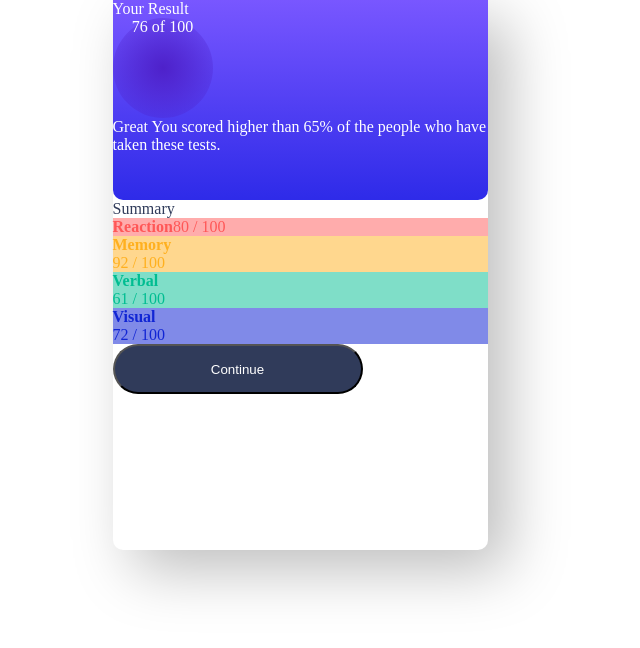
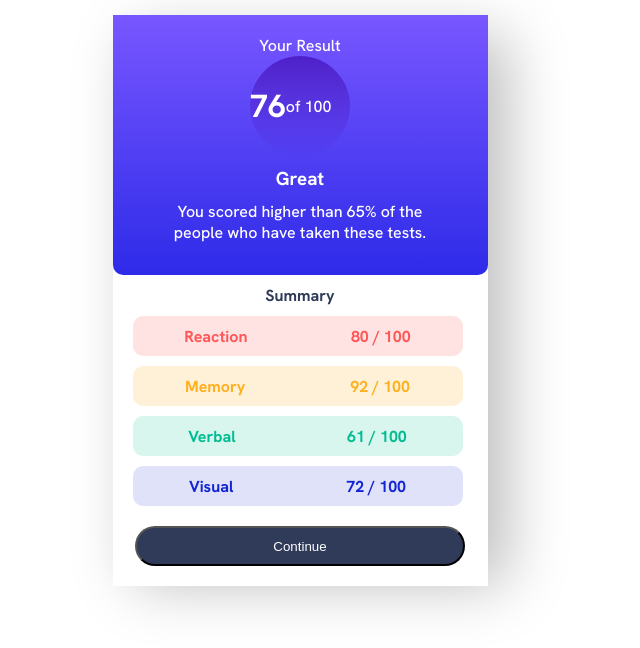
Before and after one commit to erispink/exe, a plain HTML site: page Frontend Mentor Challenges/results-summary-component-main/results-summary-component-main/index.html in a window 1280 px wide. Shown: the whole page, without its empty margins (340-980 px from the left). Drawn offline with Linux system fonts and the light colour scheme.

Commit message:
update
testes

```diff
--- a/Frontend Mentor Challenges/results-summary-component-main/results-summary-component-main/index.html
+++ b/Frontend Mentor Challenges/results-summary-component-main/results-summary-component-main/index.html
@@ -12,12 +12,12 @@
         <div class="blue">
             Your Result
               <div class="circle">
-                  76
+                  <h1>76</h1>
                   of 100
               </div>
 
-              Great
-              You scored higher than 65% of the people who have taken these tests.
+              <h3>Great</h3>
+              <p>You scored higher than 65% of the <br> people who have taken these tests.</p>
         </div>
 
         <div class="white">
--- a/Frontend Mentor Challenges/results-summary-component-main/results-summary-component-main/mstyle.css
+++ b/Frontend Mentor Challenges/results-summary-component-main/results-summary-component-main/mstyle.css
@@ -1,4 +1,6 @@
 @charset "UTF-8";
+
+@import url('https://fonts.googleapis.com/css2?family=Hanken+Grotesk:ital,wght@0,500;0,700;1,800&display=swap');
 
 * {
     margin: 0px;
@@ -7,6 +9,7 @@
 
 main {
     background-color: hsl(0, 0%, 0%);
+    font-family: 'Hanken Grotesk', sans-serif;
 }
 
 .box {
@@ -15,65 +18,116 @@ main {
     background-color: hsl(0, 0%, 100%);
     width: 375px;
     height: 550px;
+    margin-top: 15px;
+    text-align: center;
+    font-weight: 400;
     border-radius: 10px 10px 10px 10px;
     box-shadow:  20px 20px 60px #bebebe,
              -20px -20px 60px #ffffff;
 }
 
 .blue {
+    display: block;
     background-image: linear-gradient(to top, hsl(241, 81%, 54%),hsl(252, 100%, 67%));
     color: white;
     width: 375px;
     height: 200px;
     border-radius: 0px 0px 10px 10px;
+    padding-top: 20px;
+    padding-bottom: 40px;
+
 }
 
 .circle {
-    background-image: radial-gradient(hsla(256, 72%, 46%, 1), hsla(241, 72%, 46%, 0));
+    display: flex;
+    margin: auto;
+    background-image: linear-gradient(to bottom, hsla(256, 72%, 46%, 1), hsla(241, 72%, 46%, 0));
     width: 100px;
     height: 100px;
     border-radius: 50%;
-    text-align: center;
+
+    flex-wrap: wrap;
+    align-items: center;
 }
 
 .white {
     background-color: hsl(0, 0%, 100%);
     color: hsl(224, 30%, 27%);
+    padding: 10px;
+    text-align: center;
+    font-weight: bold;
 }
 
-
+h3 {
+    padding: 10px;
+}
 
 .p {
     color: hsl(224, 30%, 27%);
+    margin: 20px;
 }
 
 .box1 {
     display: flex;
-    background-color: hsla(0, 100%, 67%, 0.493);
+    background-color: hsla(0, 100%, 67%, 0.171);
     color:hsl(0, 100%, 67%);
+    height: 40px;
+    width: 330px;
+    border-radius: 10px;
+    margin: 10px;
 
     flex-wrap: nowrap;
+    justify-content: space-around;
+    align-items: center;
 }
 
 .box2 {
-    background-color: hsla(39, 100%, 56%, 0.5);
+    display: flex;
+    background-color: hsla(39, 100%, 56%, 0.178);
     color: hsl(39, 100%, 56%);
+    height: 40px;
+    width: 330px;
+    border-radius: 10px;
+    margin: 10px;
+
+    flex-wrap: nowrap;
+    justify-content: space-around;
+    align-items: center;
 }
 
 .box3 {
-    background-color: hsla(166, 100%, 37%, 0.5);
+    display: flex;
+    background-color: hsla(166, 100%, 37%, 0.151);
     color: hsl(166, 100%, 37%);
+    height: 40px;
+    width: 330px;
+    border-radius: 10px;
+    margin: 10px;
+
+    flex-wrap: nowrap;
+    justify-content: space-around;
+    align-items: center;
 }
 
 .box4 {
-    background-color: hsla(234, 85%, 45%, 0.534);
+    display: flex;
+    background-color: hsla(234, 85%, 45%, 0.13);
     color: hsl(234, 85%, 45%);
+    height: 40px;
+    width: 330px;
+    border-radius: 10px;
+    margin: 10px;
+
+    flex-wrap: nowrap;
+    justify-content: space-around;
+    align-items: center;
 }
 
 .button {
     background-color: hsl(224, 30%, 27%);
     color: hsl(0, 0%, 100%);
-    height: 50px;
-    width: 250px;
+    height: 40px;
+    width: 330px;
     border-radius: 25px;
+    margin: 10px;
 }
```
